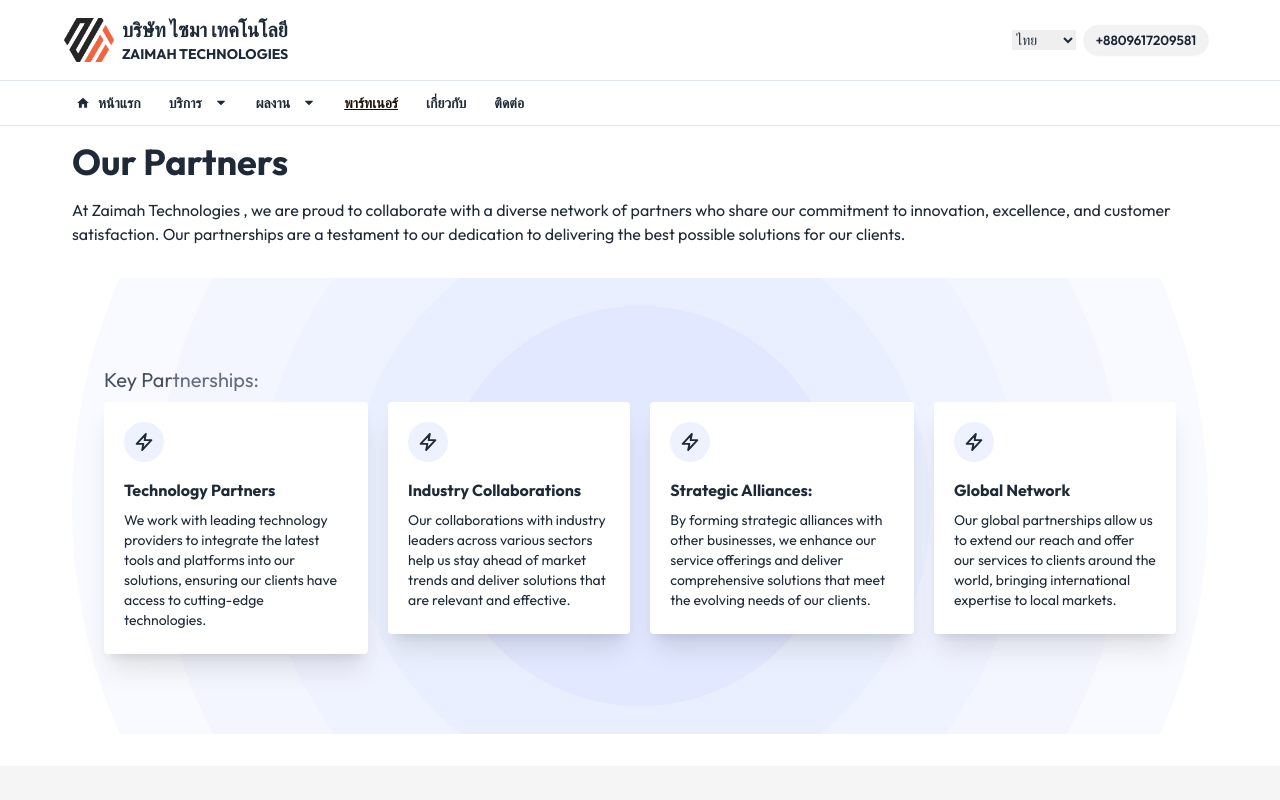
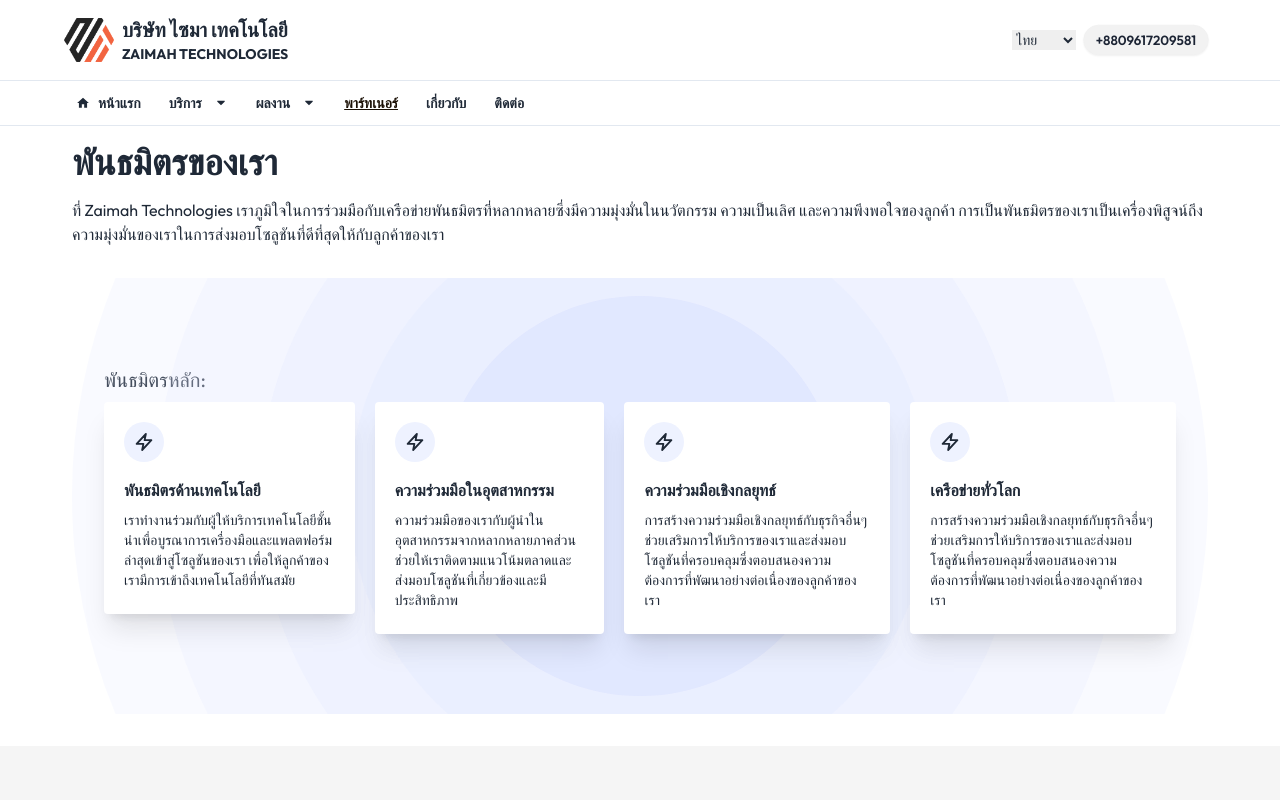
Before and after one commit to adnanalemran/Express-prisma-starter, a Next.js app: page /partners in a window 1280 px wide. Shown: the top 800 px of the page. Built offline with nearby package versions, Linux system fonts and the light colour scheme.

Commit message:
refactor: Update grid layout and styling for country tabs

```diff
--- /dev/null
+++ b/src/app/language/Lan-partners.js
@@ -0,0 +1,61 @@
+const english = {
+    title: "Our Partners",
+    subtitle:
+      "At Zaimah Technologies, we are proud to collaborate with a diverse network of partners who share our commitment to innovation, excellence, and customer satisfaction. Our partnerships are a testament to our dedication to delivering the best possible solutions for our clients.",
+    Key: {
+      title: "Key Partnerships:",
+      key1: {
+        title: "Technology Partners",
+        dis: "We work with leading technology providers to integrate the latest tools and platforms into our solutions, ensuring our clients have access to cutting-edge technologies.",
+      },
+      key2: {
+        title: "Industry Collaborations",
+        dis: "Our collaborations with industry leaders across various sectors help us stay ahead of market trends and deliver solutions that are relevant and effective.",
+      },
+      key3: {
+        title: "Strategic Alliances",
+        dis: "By forming strategic alliances with other businesses, we enhance our service offerings and deliver comprehensive solutions that meet the evolving needs of our clients.",
+      },
+      key4: {
+        title: "Global Network",
+        dis: "Our global partnerships allow us to extend our reach and offer our services to clients around the world, bringing international expertise to local markets.",
+      },
+    },
+    Achievements: {
+      title: "Our Achievements",
+      description: "We are proud of our milestones and achievements that reflect our commitment to excellence and innovation. These accolades demonstrate our success in delivering high-quality solutions and building strong relationships with our clients and partners.",
+    },
+  };
+
+  const thai = {
+    title: "พันธมิตรของเรา",
+    subtitle: "ที่ Zaimah Technologies เราภูมิใจในการร่วมมือกับเครือข่ายพันธมิตรที่หลากหลายซึ่งมีความมุ่งมั่นในนวัตกรรม ความเป็นเลิศ และความพึงพอใจของลูกค้า การเป็นพันธมิตรของเราเป็นเครื่องพิสูจน์ถึงความมุ่งมั่นของเราในการส่งมอบโซลูชันที่ดีที่สุดให้กับลูกค้าของเรา",
+    Key: {
+      title: "พันธมิตรหลัก:",
+      key1: {
+        title: "พันธมิตรด้านเทคโนโลยี",
+        dis: "เราทำงานร่วมกับผู้ให้บริการเทคโนโลยีชั้นนำเพื่อบูรณาการเครื่องมือและแพลตฟอร์มล่าสุดเข้าสู่โซลูชันของเรา เพื่อให้ลูกค้าของเรามีการเข้าถึงเทคโนโลยีที่ทันสมัย",
+      },
+      key2: {
+        title: "ความร่วมมือในอุตสาหกรรม",
+        dis: "ความร่วมมือของเรากับผู้นำในอุตสาหกรรมจากหลากหลายภาคส่วนช่วยให้เราติดตามแนวโน้มตลาดและส่งมอบโซลูชันที่เกี่ยวข้องและมีประสิทธิภาพ",
+      },
+      key3: {
+        title: "ความร่วมมือเชิงกลยุทธ์",
+        dis: "การสร้างความร่วมมือเชิงกลยุทธ์กับธุรกิจอื่นๆ ช่วยเสริมการให้บริการของเราและส่งมอบโซลูชันที่ครอบคลุมซึ่งตอบสนองความต้องการที่พัฒนาอย่างต่อเนื่องของลูกค้าของเรา",
+      },
+      key4: {
+        title: "เครือข่ายทั่วโลก",
+        dis: "การสร้างความร่วมมือเชิงกลยุทธ์กับธุรกิจอื่นๆ ช่วยเสริมการให้บริการของเราและส่งมอบโซลูชันที่ครอบคลุมซึ่งตอบสนองความต้องการที่พัฒนาอย่างต่อเนื่องของลูกค้าของเรา",
+      },
+    },
+    Achievements: {
+      title: "ความสำเร็จของเรา",
+      description: "เราภูมิใจในเหตุการณ์สำคัญและความสำเร็จที่สะท้อนถึงความมุ่งมั่นของเราในด้านความเป็นเลิศและนวัตกรรม เหรียญรางวัลเหล่านี้แสดงให้เห็นถึงความสำเร็จของเราในการส่งมอบโซลูชันที่มีคุณภาพสูงและการสร้างความสัมพันธ์ที่แข็งแกร่งกับลูกค้าและพันธมิตรของเรา",
+    },
+  };
+
+  export const LanPartners = {
+    english,
+    thai,
+  };
--- a/src/app/partners/page.js
+++ b/src/app/partners/page.js
@@ -1,19 +1,18 @@
+"use client";
 import React from "react";
 import ItemsPartners from "./ItemsPartners";
 import SecTitle from "@/components/common/SecTitle";
+import useLanguage from "@/hook/useLanguage";
+import { LanPartners } from "../language/Lan-partners";
 
-const page = () => {
+const Page = () => {
+  const lan = useLanguage(LanPartners);
+
   return (
-    <div className="bg-gray-100    lg:mx-18 ">
-      <div className="   ">
-        <SecTitle title="       Our Partners " subtitle="" />
-        <p className="lg:mx-0 mx-3  pb-8">
-          At Zaimah Technologies  , we are proud to
-          collaborate with a diverse network of partners who share our
-          commitment to innovation, excellence, and customer satisfaction. Our
-          partnerships are a testament to our dedication to delivering the best
-          possible solutions for our clients.
-        </p>
+    <div className="bg-gray-100 lg:mx-18">
+      <div>
+        <SecTitle title={lan?.title} subtitle="" />
+        <p className="lg:mx-0 mx-3 pb-8">{lan?.subtitle}</p>
       </div>
       <div className="relative px-4 py-16 mx-auto sm:max-w-xl md:max-w-full lg:max-w-screen-xl md:px-24 lg:px-8 lg:py-20">
         <div className="absolute inset-x-0 top-0 items-center justify-center hidden overflow-hidden md:flex md:inset-y-0">
@@ -53,24 +52,24 @@ const page = () => {
           </svg>
         </div>
 
-        <h2 className="text-xl py-2">Key Partnerships:</h2>
+        <h2 className="text-xl py-2">{lan?.Key.title}</h2>
 
         <div className="relative lg:flex gap-5 sm:grid-cols-2 lg:grid-cols-4">
           <ItemsPartners
-            title="Technology Partners"
-            description="We work with leading technology providers to integrate the latest tools and platforms into our solutions, ensuring our clients have access to cutting-edge technologies. "
+            title={lan?.Key.key1.title}
+            description={lan?.Key.key1.dis}
           />
           <ItemsPartners
-            title="Industry Collaborations"
-            description="Our collaborations with industry leaders across various sectors help us stay ahead of market trends and deliver solutions that are relevant and effective. "
+            title={lan?.Key.key2.title}
+            description={lan?.Key.key2.dis}
           />
           <ItemsPartners
-            title="Strategic Alliances:"
-            description="By forming strategic alliances with other businesses, we enhance our service offerings and deliver comprehensive solutions that meet the evolving needs of our clients. "
-          />{" "}
+            title={lan?.Key.key3.title}
+            description={lan?.Key.key3.dis}
+          />
           <ItemsPartners
-            title="Global Network"
-            description="Our global partnerships allow us to extend our reach and offer our services to clients around the world, bringing international expertise to local markets."
+            title={lan?.Key.key4.title}
+            description={lan?.Key.key4.dis}
           />
         </div>
       </div>
@@ -78,4 +77,4 @@ const page = () => {
   );
 };
 
-export default page;
+export default Page;
```
